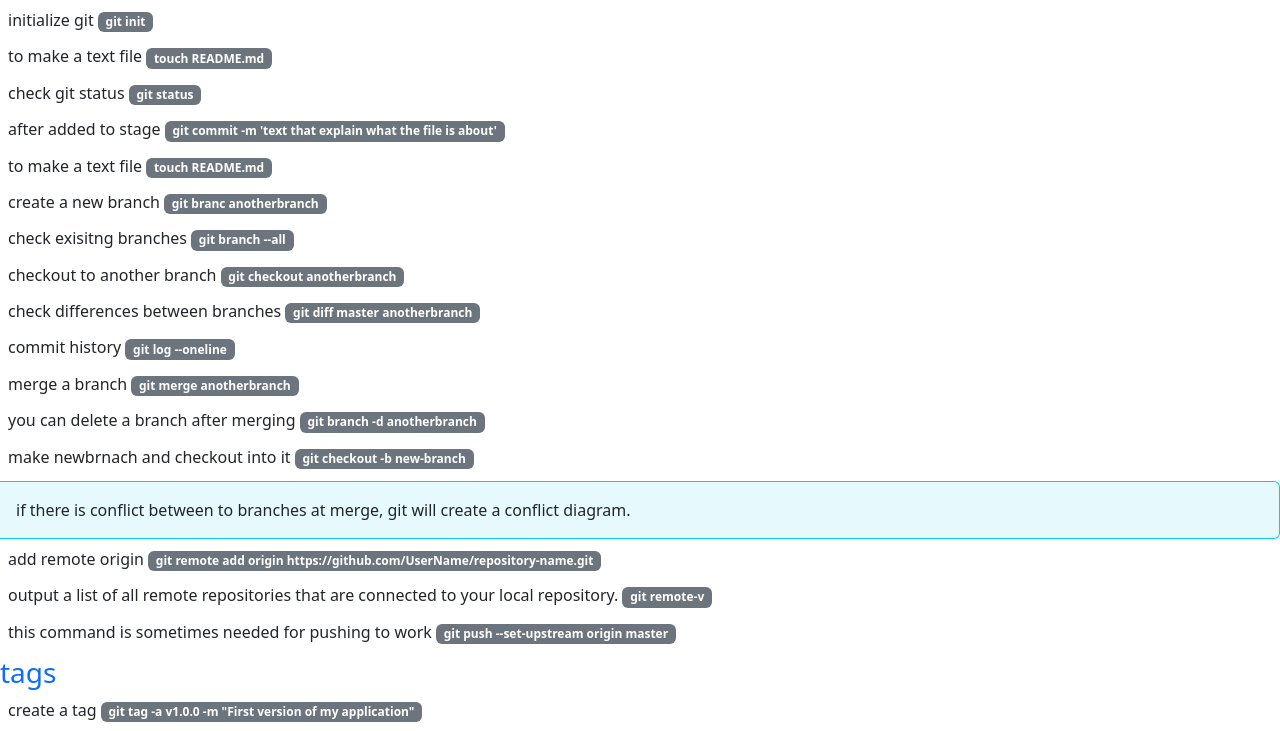
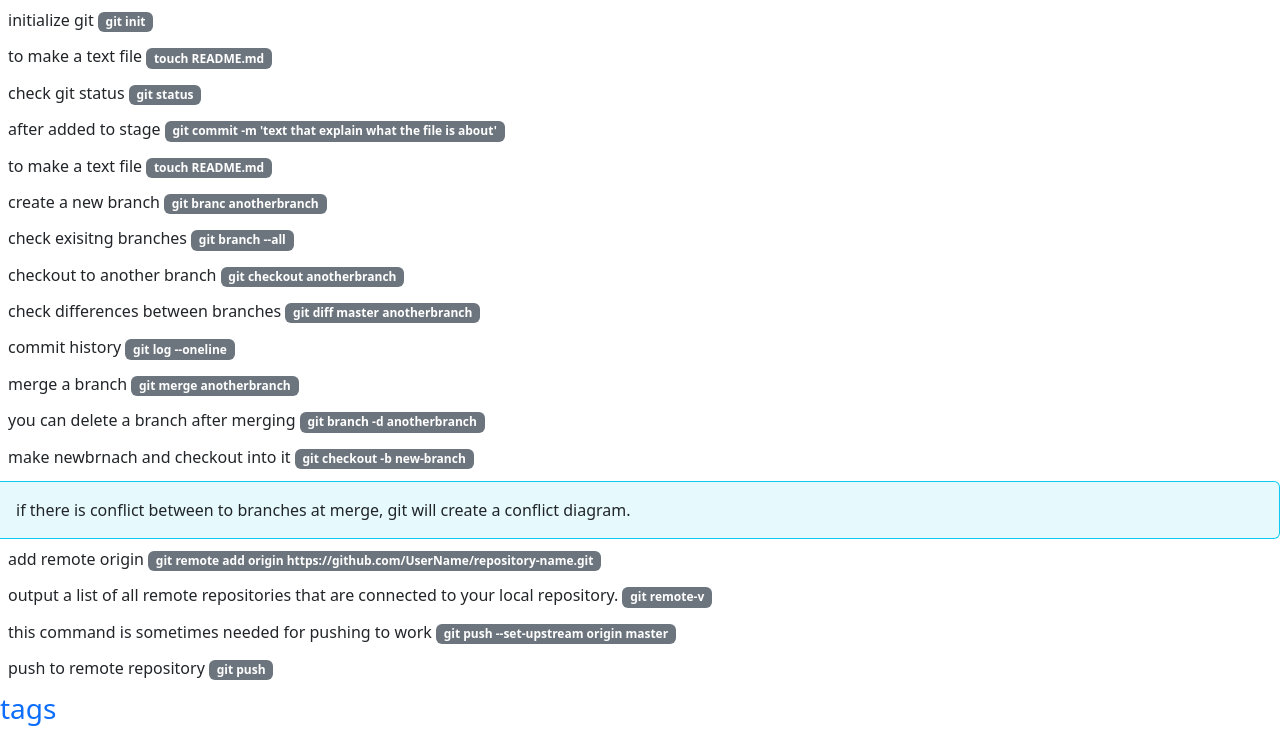
Before and after one commit to olemart1n/gitCommands, a website: page index.html in a window 1280 px wide. Shown: the top 731 px of the page. Drawn offline with nearby package versions, Linux system fonts and the light colour scheme.

Commit message:
added one command

```diff
--- a/index.html
+++ b/index.html
@@ -39,6 +39,8 @@
                 class="badge bg-secondary m-1">git remote-v</span></div>
         <div class="m-2">this command is sometimes needed for pushing to work<span class="badge bg-secondary m-1">git
                 push --set-upstream origin master</span></div>
+        <div class="m-2">push to remote repository<span class="badge bg-secondary m-1">git
+                push</span></div>
         <h3 class="text-primary">tags</h3>
         <div class="m-2">create a tag<span class="badge bg-secondary m-1">git tag -a v1.0.0 -m "First version of my
                 application"</span></div>
```
